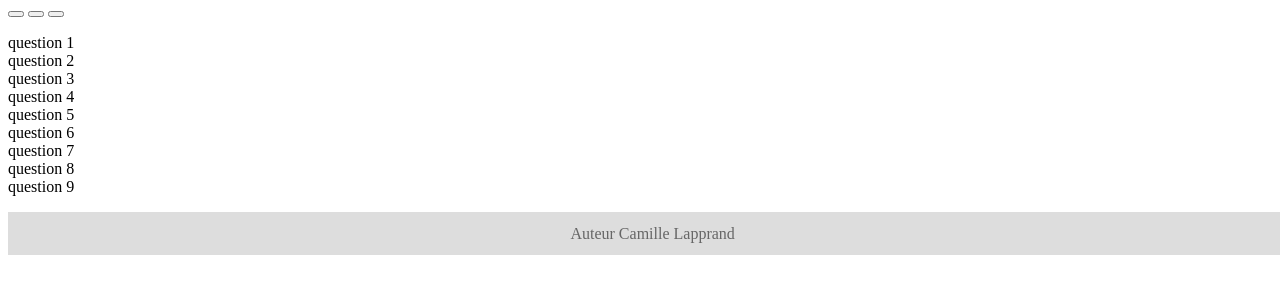
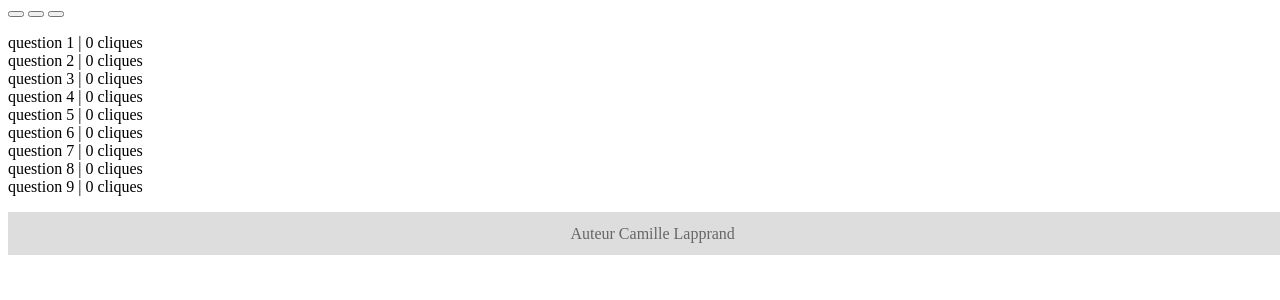
Before and after one commit to yume05/sil-da2i-td-php-objet-mvc, a PHP site: page /faq.php in a window 1280 px wide. Shown: the part 60-360 px from the top of the page. Run offline with PHP 8.4, Linux system fonts and the light colour scheme; some libraries are stand-ins or nearby versions.

Commit message:
affichage click"

```diff
--- a/faq.php
+++ b/faq.php
@@ -5,7 +5,7 @@ getBlock("./header.php");
 <div id="faq">
 
 	<dl>
-	    <dt data-quest="q1">question 1</dt>
+	    <dt data-quest="q1">question 1 | <span id="clicq1">0</span> cliques</dt>
 	    <dd>
 	        <dl>
 	            <dt data-quest="q11">réponse 1 partie 1</dt>
@@ -14,7 +14,7 @@ getBlock("./header.php");
 	            <dd>détail 2</dd>
 	        </dl>
 	    </dd>
-	    <dt data-quest="q2">question 2</dt>
+	    <dt data-quest="q2">question 2 | <span id="clicq2">0</span> cliques</dt>
 	    <dd>
 	        <dl>
 	            <dt data-quest="q21">réponse 2 partie 1</dt>
@@ -23,7 +23,7 @@ getBlock("./header.php");
 	            <dd>détail 2</dd>
 	        </dl>
 	    </dd>
-	    <dt data-quest="q3">question 3</dt>
+	    <dt data-quest="q3">question 3 | <span id="clicq3">0</span> cliques</dt>
 	    <dd>
 	        <dl>
 	            <dt data-quest="q31">réponse 3 partie 1</dt>
@@ -32,7 +32,7 @@ getBlock("./header.php");
 	            <dd>détail 2</dd>
 	        </dl>
 	    </dd>
-	    <dt data-quest="q4">question 4</dt>
+	    <dt data-quest="q4">question 4 | <span id="clicq4">0</span> cliques</dt>
 	    <dd>
 	        <dl>
 	            <dt data-quest="q41">réponse 4 partie 1</dt>
@@ -41,7 +41,7 @@ getBlock("./header.php");
 	            <dd>détail 2</dd>
 	        </dl>
 	    </dd>
-	    <dt data-quest="q5">question 5</dt>
+	    <dt data-quest="q5">question 5 | <span id="clicq5">0</span> cliques</dt>
 	    <dd>
 	        <dl>
 	            <dt data-quest="q51">réponse 5 partie 1</dt>
@@ -50,7 +50,7 @@ getBlock("./header.php");
 	            <dd>détail 2</dd>
 	        </dl>
 	    </dd>
-	    <dt data-quest="q6">question 6</dt>
+	    <dt data-quest="q6">question 6 | <span id="clicq6">0</span> cliques</dt>
 	    <dd>
 	        <dl>
 	            <dt data-quest="q61">réponse 6 partie 1</dt>
@@ -59,7 +59,7 @@ getBlock("./header.php");
 	            <dd>détail 2</dd>
 	        </dl>
 	    </dd>
-	    <dt data-quest="q7">question 7</dt>
+	    <dt data-quest="q7">question 7 | <span id="clicq7">0</span> cliques</dt>
 	    <dd>
 	        <dl>
 	            <dt data-quest="q71">réponse 7 partie 1</dt>
@@ -68,7 +68,7 @@ getBlock("./header.php");
 	            <dd>détail 2</dd>
 	        </dl>
 	    </dd>
-	    <dt data-quest="q8">question 8</dt>
+	    <dt data-quest="q8">question 8 | <span id="clicq8">0</span> cliques</dt>
 	    <dd>
 	        <dl>
 	            <dt data-quest="q81">réponse 8 partie 1</dt>
@@ -77,7 +77,7 @@ getBlock("./header.php");
 	            <dd>détail 2</dd>
 	        </dl>
 	    </dd>
-	    <dt data-quest="q9">question 9</dt>
+	    <dt data-quest="q9">question 9 | <span id="clicq9">0</span> cliques</dt>
 	    <dd>
 	        <dl>
 	            <dt data-quest="q91">réponse 9 partie 1</dt>
--- a/footer.php
+++ b/footer.php
@@ -33,11 +33,21 @@
 				})
 				.on('click', function() {
 					$(this).toggleClass('persistent');
-					$(this).data('quest', {
-						    nbr: +1,
-						});
-					$('p').append($(this).data('quest'));
-					$('p').append($(this).data('nbr'));
+					//$('p').append(jQuery.hasData($(this)) + " " );
+					if(($(this).data('nbr')) > 0){
+						var nbr = $(this).data('nbr');
+						nbr++;
+						//alert(nbr);
+						var nbr = $(this).data('nbr', nbr);
+						nbr = parseInt(nbr);
+						alert(nbr);
+						$('#clic'+$(this).data('quest')).replaceWith(nbr);
+					}else{
+						$(this).data('nbr', 1);
+						$('#clic'+$(this).data('quest')).replaceWith(1);
+					}
+					//$('p').append($(this).data('quest'));
+
 				});
 
 
```
